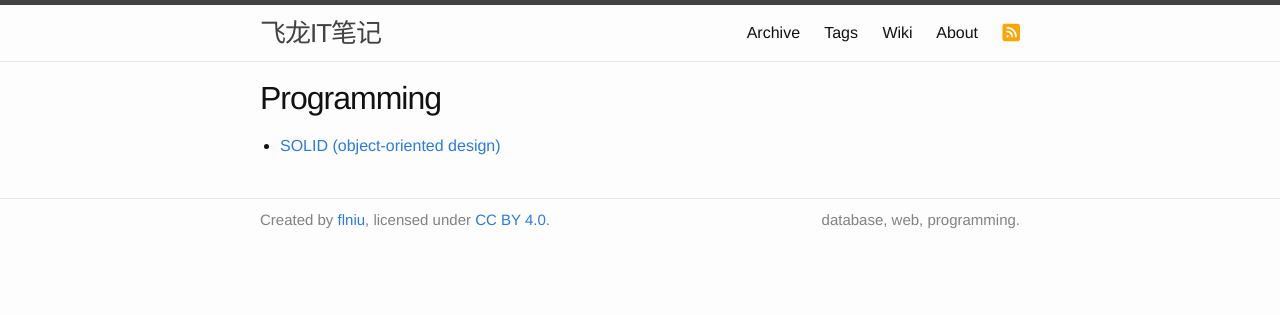
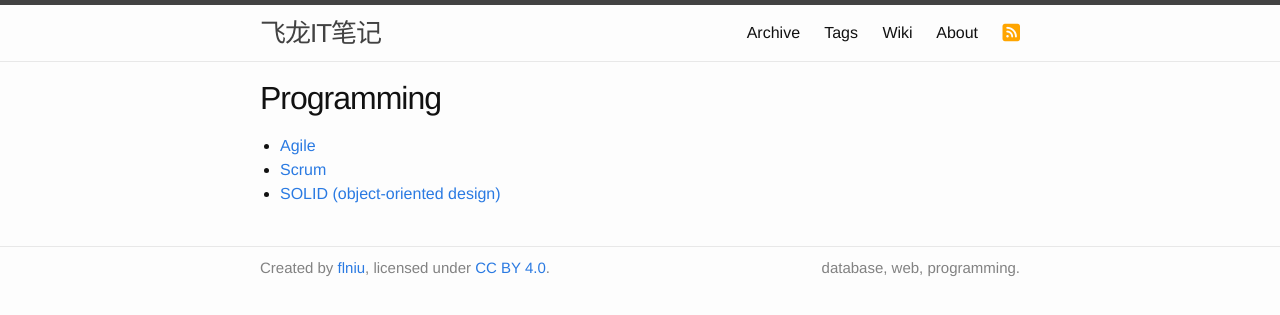
Before and after one commit to flniu/flniu.github.io, a Jekyll site: the page built from wiki/programming.md, in a window 1280 px wide. Shown: the top 315 px of the page. Built offline with Jekyll 4.4.1, drawn with Linux system fonts in a browser that asks for light colours; nearby versions of some CDN libraries.

Commit message:
update wiki

```diff
--- a/wiki/programming.md
+++ b/wiki/programming.md
@@ -3,4 +3,6 @@ layout: page
 title: "Programming"
 ---
 
+* [Agile](https://en.wikipedia.org/wiki/Agile_software_development)
+* [Scrum](https://en.wikipedia.org/wiki/Scrum_(software_development))
 * [SOLID (object-oriented design)](https://en.wikipedia.org/wiki/SOLID_(object-oriented_design))
```
